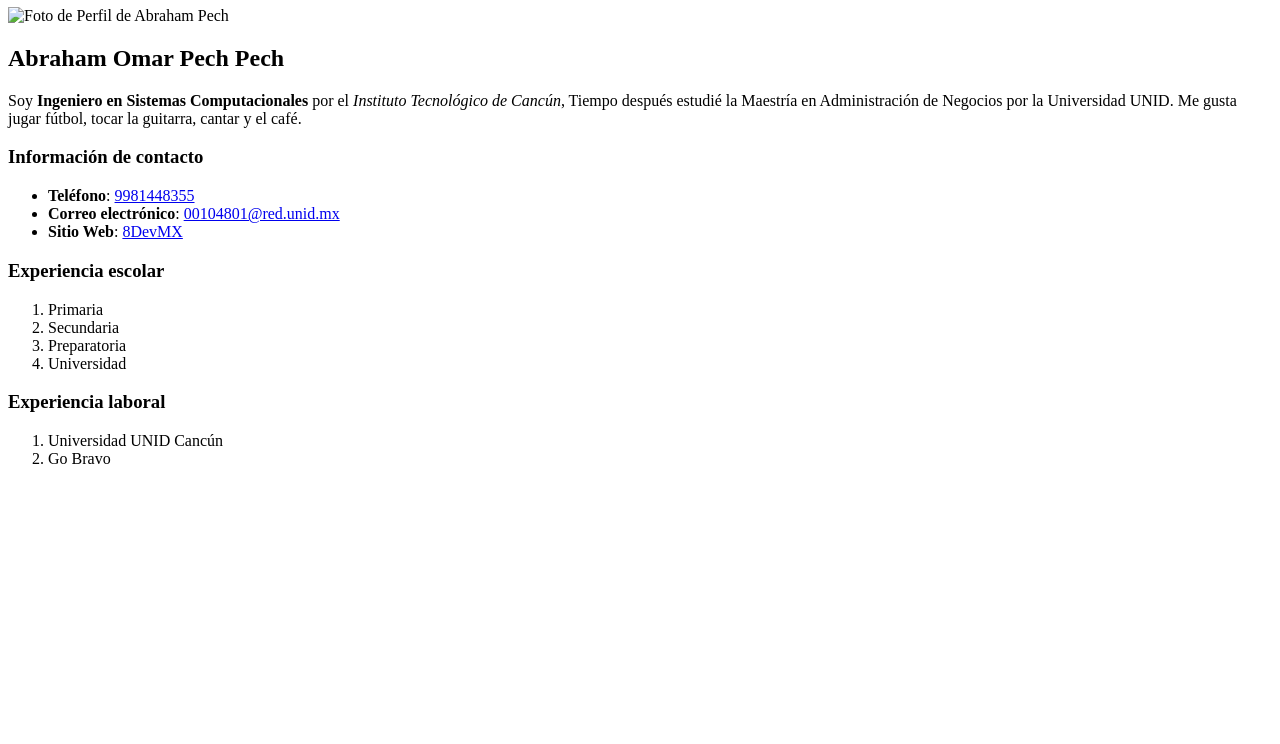
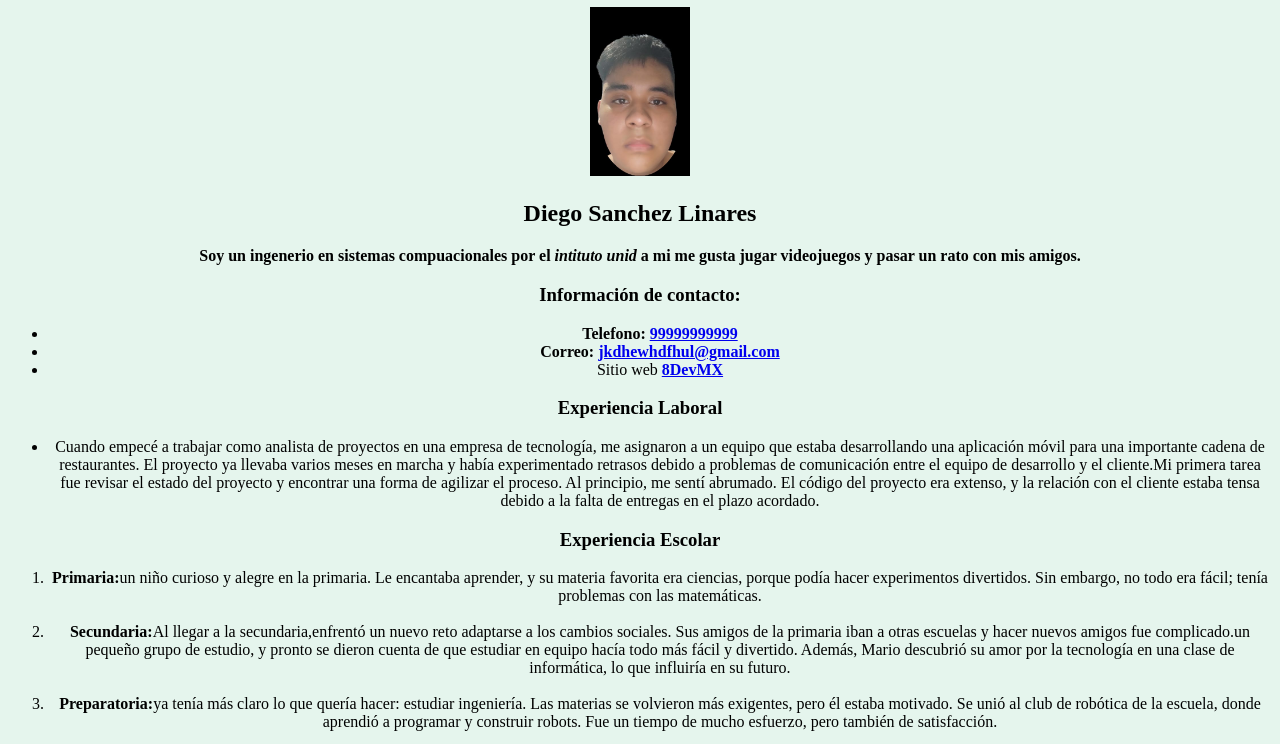
Before and after one commit to picaku1/ing-de-software-primer-parcial, a plain HTML site: page index.html in a window 1280 px wide. Shown: the part 73-817 px from the top of the page. Drawn offline with Linux system fonts and the light colour scheme; grey boxes are pictures that could not be loaded.

Commit message:
Diego Sanchez Linares
mi trabajo en la clase

```diff
--- a/index.html
+++ b/index.html
@@ -1,40 +1,41 @@
 <!DOCTYPE html>
-<html lang="es-MX">
-
+<html lang="en">
 <head>
     <meta charset="UTF-8">
     <meta name="viewport" content="width=device-width, initial-scale=1.0">
     <title>Document</title>
+
 </head>
-
 <body>
-  <h1>Curriculum Vitae</h1>
-  <img src="img/mifoto.jpg" alt="Foto de Perfil de Abraham Pech">
-  <h2>Abraham Omar Pech Pech</h2>
-  <p>Soy <strong>Ingeniero en Sistemas Computacionales</strong> por el <i>Instituto Tecnológico de Cancún</i>, Tiempo
-    después
-    estudié la Maestría en Administración de Negocios por la Universidad UNID. Me gusta jugar fútbol, tocar la guitarra,
-    cantar y
-    el café.</p>
-  <h3>Información de contacto</h3>
+<center>
+    <h1>Currriculo Vitae</h1>
+    <img src="Fotos/mi foto.jpg" alt="hola" width="100px">
+    <h2>Diego Sanchez Linares</h2>
+        <p><strong>Soy un ingenerio en sistemas compuacionales por el <i>intituto unid</i> a mi me gusta jugar videojuegos y pasar un rato con mis amigos.</strong> </p>
+        <h3>Información de contacto:</h3>
         <ul>
-    <li><strong>Teléfono</strong>: <a href="tel:9981448355">9981448355</a></li>
-    <li><strong>Correo electrónico</strong>: <a href="mailto:00104801@red.unid.mx">00104801@red.unid.mx</a></li>
-    <li><strong>Sitio Web</strong>: <a href="https://www.8devmx.com" target="_BLANK">8DevMX</a></li>
+            <li><strong>Telefono: <a href="Tel:99999999999">99999999999</a></li></strong>
+            <li><strong>Correo: <a href="mailto:jkdhewhdfhul@gmail.com">jkdhewhdfhul@gmail.com</a></li></strong>
+            <li>Sitio web <strong><a href="http://www.efhehfefhuhu.com.mx" target="_blank">8DevMX</a></strong></li>
         </ul>
 
-  <h3>Experiencia escolar</h3>
+        <h3>Experiencia Laboral </h3>
+        <ul>
+            <li>Cuando empecé a trabajar como analista de proyectos en una empresa de tecnología, me asignaron a un equipo que estaba desarrollando una aplicación móvil para una importante cadena de restaurantes.
+                El proyecto ya llevaba varios meses en marcha y había experimentado retrasos debido a problemas de comunicación entre el equipo de desarrollo y el cliente.Mi primera tarea fue revisar el estado del proyecto y encontrar una forma de agilizar el proceso. Al principio, me sentí abrumado.
+                 El código del proyecto era extenso, y la relación con el cliente estaba tensa debido a la falta de entregas en el plazo acordado.</li>
+        </ul>
+
+        <h3>Experiencia Escolar </h3>
         <ol>
-    <li>Primaria</li>
-    <li>Secundaria</li>
-    <li>Preparatoria</li>
-    <li>Universidad</li>
+            <li><STrong>Primaria:</STrong>un niño curioso y alegre en la primaria. Le encantaba aprender, y su materia favorita era ciencias, porque podía hacer experimentos divertidos. Sin embargo, no todo era fácil; tenía problemas con las matemáticas.</li><br>
+            <li><STrong>Secundaria:</STrong>Al llegar a la secundaria,enfrentó un nuevo reto adaptarse a los cambios sociales. Sus amigos de la primaria iban a otras escuelas y hacer nuevos amigos fue complicado.un pequeño grupo de estudio, y pronto se dieron cuenta de que estudiar en equipo hacía todo más fácil y divertido. Además, Mario descubrió su amor por la tecnología en una clase de informática, lo que influiría en su futuro.</li><br>
+            <li><STrong>Preparatoria:</STrong>ya tenía más claro lo que quería hacer: estudiar ingeniería. Las materias se volvieron más exigentes, pero él estaba motivado. Se unió al club de robótica de la escuela, donde aprendió a programar y construir robots. Fue un tiempo de mucho esfuerzo, pero también de satisfacción.</li>
         </ol>
-  <h3>Experiencia laboral</h3>
-  <ol>
-    <li>Universidad UNID Cancún</li>
-    <li>Go Bravo</li>
-  </ol>
+
+
+<img src="https://img.freepik.com/foto-gratis/belleza-otonal-abstracta-patron-venas-hoja-multicolor-generado-ia_188544-9871.jpg" alt="" >
+<body style="background-color:#e5f5ed;"
+</center>
 </body>
-
 </html>
```
Also changed, not shown: roberto.html (deleted, +0 -20 lines), Fotos/mi foto.jpg (added), mifoto.jpg (deleted), rmc.jpg (deleted), 1 other file. Lines whose indentation alone changed are shown as unchanged.
